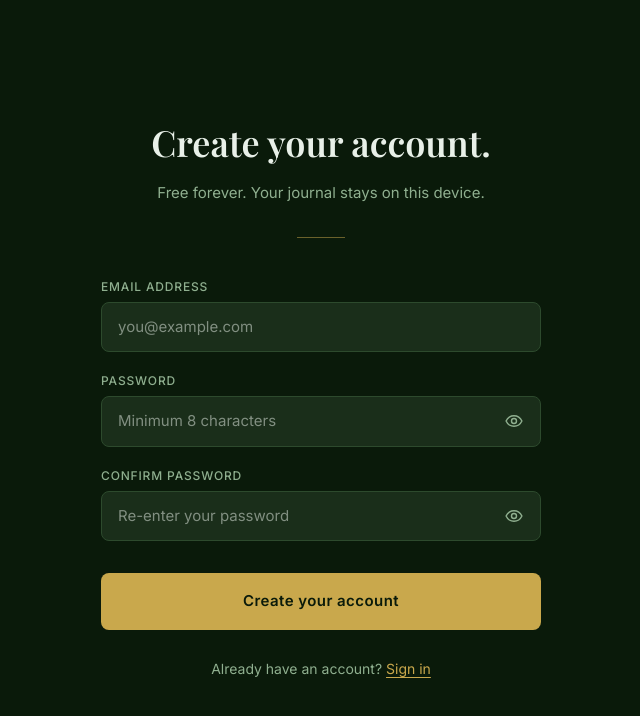
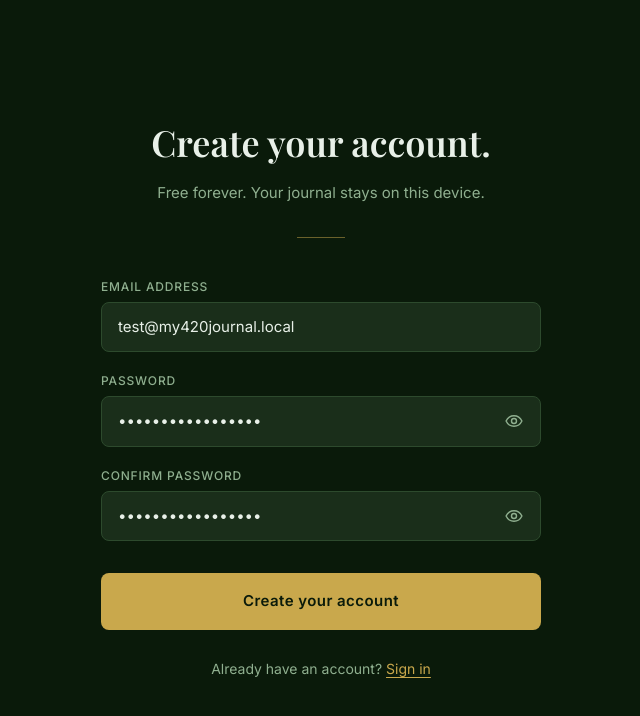
Before and after one commit to casevoiceai/my420journal-app, a React (Vite) app: page /signup in a window 1280 px wide. Shown: the top 716 px of the page, without its empty margins (319-959 px from the left). Built offline with nearby package versions, Linux system fonts and the light colour scheme.

Commit message:
Prefill signup test credentials when enabled

```diff
--- a/src/screens/Signup.jsx
+++ b/src/screens/Signup.jsx
@@ -1,6 +1,9 @@
 import { useState } from 'react'
 import { useNavigate } from 'react-router-dom'
 import { localStore } from '../lib/localStore'
+import { TEST_EMAIL, TEST_PASSWORD, isRuntimeTestConvenienceEnabled } from '../lib/testConvenience'
+
+const TEST_CONVENIENCE_ENABLED = isRuntimeTestConvenienceEnabled()
 
 const inputStyle = {
   width: '100%',
@@ -144,9 +147,9 @@ function validate(email, password, confirm) {
 
 export default function Signup() {
   const navigate = useNavigate()
-  const [email, setEmail] = useState('')
-  const [password, setPassword] = useState('')
-  const [confirm, setConfirm] = useState('')
+  const [email, setEmail] = useState(TEST_CONVENIENCE_ENABLED ? TEST_EMAIL : '')
+  const [password, setPassword] = useState(TEST_CONVENIENCE_ENABLED ? TEST_PASSWORD : '')
+  const [confirm, setConfirm] = useState(TEST_CONVENIENCE_ENABLED ? TEST_PASSWORD : '')
   const [fieldErrors, setFieldErrors] = useState({})
   const [localOnlyError, setLocalOnlyError] = useState('')
   const [loading, setLoading] = useState(false)
```
